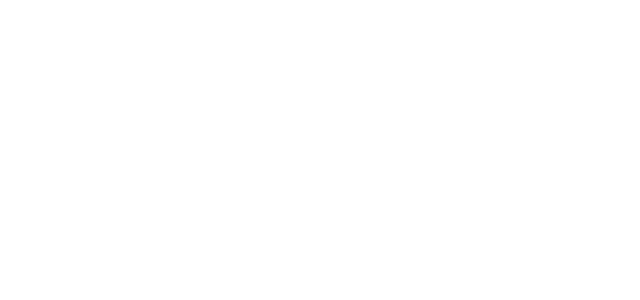
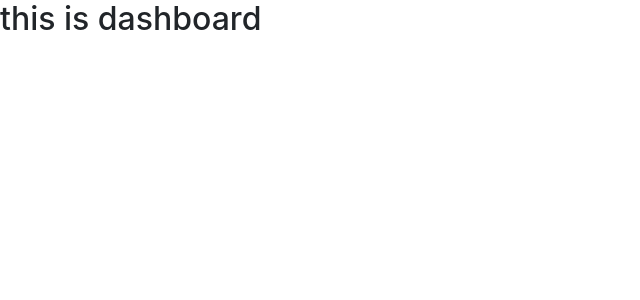
Before and after one commit to FAYSAL4525/apartment-trace, a React (Create React App) app: page /dashboard in a window 1280 px wide. Shown: the top 300 px of the page, without its empty margins (0-640 px from the left). Built offline with nearby package versions, Linux system fonts and the light colour scheme.

Commit message:
react router configured

```diff
--- a/package.json
+++ b/package.json
@@ -8,6 +8,7 @@
     "@testing-library/user-event": "^12.8.3",
     "react": "^17.0.2",
     "react-dom": "^17.0.2",
+    "react-router-dom": "^5.2.0",
     "react-scripts": "4.0.3",
     "web-vitals": "^1.1.2"
   },
--- a/src/App.js
+++ b/src/App.js
@@ -1,11 +1,25 @@
-import './App.css';
+import React from 'react';
 import Main from './pages/Main';
+import {
+  BrowserRouter as Router,
+  Switch,
+  Route,
+  Link
+} from "react-router-dom";
+import Dashboard from './components/dashboard/Dashboard';
 
 function App() {
   return (
-    <div>
-				<Main/>
-    </div>
+    <Router>
+      <Switch>
+        <Route path="/dashboard">
+          <Dashboard />
+        </Route>
+        <Route>
+          <Main />
+        </Route>
+      </Switch>
+    </Router>
   );
 }
 
--- /dev/null
+++ b/src/components/dashboard/Dashboard.js
@@ -0,0 +1,11 @@
+import React from 'react';
+
+const Dashboard = () => {
+    return (
+        <div>
+            <h2>this is dashboard</h2>
+        </div>
+    );
+};
+
+export default Dashboard;
```
Also changed, not shown: 1 other file (tests, documents, lock files or other folders).
